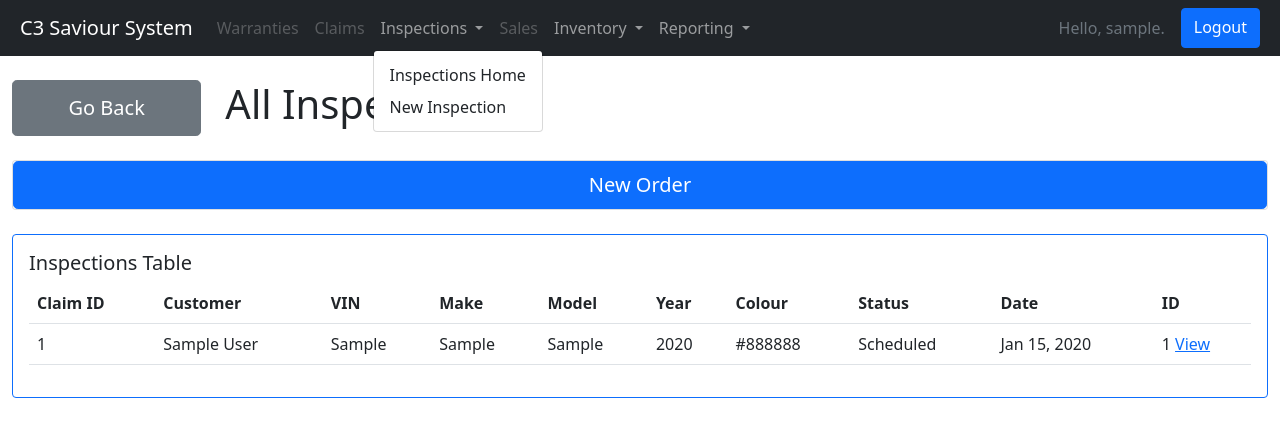
After one commit to diaz-michael/btm419-W22, a Django app: page /inspections/all in a window 1280 px wide, after a click on "Inspections". The commit adds this page. Shown: the top 437 px of the page. Run offline with Django 4.2, Linux system fonts and the light colour scheme; a user stored in the database is signed in; tables that the repository leaves empty hold one stand-in row (values such as "Sample post"); some libraries are stand-ins or nearby versions.

Commit message:
Add inspection functions

```diff
--- a/background/templates/background/base.html
+++ b/background/templates/background/base.html
@@ -23,8 +23,14 @@
           <li class="nav-item">
             <a class="nav-link disabled" href="{% url 'home'%}">Claims</a>
           </li>
-          <li class="nav-item">
-            <a class="nav-link" href="{% url 'home'%}">Inspections</a>
+          <li class="nav-item dropdown">
+            <a class="nav-link dropdown-toggle" id="navbarDropdown" role="button" data-bs-toggle="dropdown" aria-expanded="false">
+              Inspections
+            </a>
+            <ul class="dropdown-menu" aria-labelledby="navbarDropdown">
+              <a class="dropdown-item" href="{% url 'inspections:all' %}">Inspections Home</a>
+              <a class="dropdown-item" href="{% url 'inspections:create' %}">New Inspection</a>
+            </ul>
           </li>
           <li class="nav-item">
             <a class="nav-link disabled" href="{% url 'home'%}">Sales</a>
--- a/background/views.py
+++ b/background/views.py
@@ -16,7 +16,7 @@ def home(request):
                     context = {"products":Product.objects.all})
     else:
         if request.user.is_staff:
-            customers = Customer.objects.all()
+            customers = Customer.objects.all().order_by('email')
         else:
             customers = Customer.objects.filter(email = request.user.email)
 
--- a/c3prototype/urls.py
+++ b/c3prototype/urls.py
@@ -27,6 +27,7 @@ urlpatterns = [
     path('', include("django.contrib.auth.urls")),
     path('reporting/', include('reporting.urls', namespace='reporting')),
     path('inventory/orders/', include('inventory.urls')),
+    path('inspections/', include('inspections.urls')),
 ]
 urlpatterns += staticfiles_urlpatterns()
 urlpatterns += static(settings.MEDIA_URL, document_root=settings.MEDIA_ROOT)
--- a/inspections/models.py
+++ b/inspections/models.py
@@ -1,6 +1,6 @@
 from bdb import effective
 from django.db import models
-
+from django.urls import reverse
 
 # Create your models here.
 class warranty(models.Model):
@@ -61,3 +61,9 @@ class inspection(models.Model):
 
     def __str__(self):
         return  "#"+ str(self.id) + "| " + str(self.year) + " " + self.colour + " " +  self.make + " " +  self.model
+
+    def get_absolute_url(self):
+        return reverse("inspections:detail", kwargs={"id": self.id})
+
+    def get_edit_url(self):
+        return reverse("inspections:update", kwargs={"id": self.id})
--- /dev/null
+++ b/inspections/templates/inspections/inspections_table.html
@@ -0,0 +1,52 @@
+{% extends 'background/base.html' %}
+
+{% block content %}
+<div class="row">
+    <div class="d-grid col-md-2">
+        <button type="button" class="btn btn-secondary btn-lg btn-block" onclick="history.back()">Go Back</button>
+    </div>
+    <div class="col-md-10">
+        <h1 class="text-left">All Inspections</h1>
+    </div>
+</div>
+<br>
+    <div class="card mb-4">
+        <a  type="button" class="btn btn-primary btn-lg btn-block" href='{% url "inspections:create" %}'>New Order</a>
+    </div>
+<div class="row">
+    <div class="col-md-12 d-flex align-items-stretch">
+        <div class="card card-body card border-primary">
+            <h5 class="card-title">Inspections Table</h5>
+            <table class="table">
+                <tr>
+                    <th>Claim ID</th>
+                    <th>Customer</th>
+                    <th>VIN</th>
+                    <th>Make</th>
+                    <th>Model</th>
+                    <th>Year</th>
+                    <th>Colour</th>
+                    <th>Status</th>
+                    <th>Date</th>
+                    <th>ID</th>
+                </tr>
+                {% for ins in inspections %}
+                <tr>
+                    <td>{{ins.claimID.id}}</td>
+                    <td>{{ins.claimID.warrantyID.customerID.first_name}} {{ins.claimID.warrantyID.customerID.last_name}}</td>
+                    <td>{{ins.vin|make_list|slice:":8"|join:""}}<wbr>{{ins.vin|make_list|slice:"9:"|join:""}}</td>
+                    <td>{{ins.make}}</td>
+                    <td>{{ins.model}}</td>
+                    <td>{{ins.year}}</td>
+                    <td>{{ins.colour}}</td>
+                    <td>{{ins.get_status_display}}</td>
+                    <td>{{ins.scheduledDate|date:"M d, Y" }}</td>
+                    <td>{{ins.id}} <a href='{{ ins.get_absolute_url }}'>View</a></td>
+                </tr>
+                {% endfor %}
+            </table>
+        </div>
+    </div>
+</div>
+
+{% endblock %}
--- /dev/null
+++ b/inspections/urls.py
@@ -0,0 +1,11 @@
+from django.urls import path
+from . import views
+
+app_name = 'inspections'
+
+urlpatterns = [
+    path('all', views.inspections_all, name="all"),
+    path("<int:id>/", views.inspection_detail_view, name='detail'),
+    path("create/", views.inspection_create_view, name='create'),
+    path("<int:id>/edit/", views.inspection_update_view, name='update'),
+]
--- a/inspections/views.py
+++ b/inspections/views.py
@@ -1,3 +1,66 @@
-from django.shortcuts import render
+from django.contrib.auth.decorators import login_required
+from django.shortcuts import render, get_object_or_404, redirect
+
+# from itertools import product
+
+from .models import inspection
+from .forms import inspectionForm
 
 # Create your views here.
+def index(request):
+    """The home page for Inspections."""
+    return render(request, 'inspections/index.html')
+
+@login_required
+def inspections_all(request):
+    """The inpections page"""
+    # claim_list = claim.objects.all()
+    # inspection_list = inspection.objects.all()
+    # warranty_list = warranty.objects.all()
+    # customer_list = Customer.objects.all()
+    # dealership_list = Dealership.objects.all()
+
+    # context = {'claim_list': list(claim_list), 'inspection_list': (inspection_list),'warranty_list': warranty_list,'customer_list': customer_list,'dealership_list': dealership_list },
+
+    #print(inventory_list)
+
+    inspections = inspection.objects.all().order_by("-scheduledDate")
+    # Product.objects.all().filter(sub_category__category_id=category_id).select_related('parent')
+
+
+    context = {'inspections':inspections}
+    return render(request, 'inspections/inspections_table.html', context)
+
+@login_required
+def inspection_detail_view(request, id=None):
+    obj = get_object_or_404(inspection, id=id)
+    context = {
+        "inspection": obj
+    }
+    return render(request, "inspections/detail.html", context)
+
+@login_required
+def inspection_update_view(request, id=None):
+    obj = get_object_or_404(inspection, id=id)
+    form = inspectionForm(request.POST or None, instance=obj)
+    context = {
+        "form": form,
+        "object": obj
+    }
+    if form.is_valid():
+        ins = form.save(commit=False)
+        ins.save()
+        # formset.save()
+        context['message'] = 'Order saved.'
+    return render(request, "inspections/create-update.html", context)
+
+def inspection_create_view(request):
+    form = inspectionForm(request.POST or None)
+    context = {
+        "form": form
+    }
+    if form.is_valid():
+        ins = form.save(commit=False)
+        ins.save()
+        return redirect(ins.get_absolute_url())
+    return render(request, "inspections/create-update.html", context)
--- a/inventory/forms.py
+++ b/inventory/forms.py
@@ -1,6 +1,4 @@
 from django import forms
-from crispy_forms.helper import FormHelper
-from crispy_forms.layout import Layout, Div, Field
 
 # based on https://github.com/codingforentrepreneurs/Try-Django-3.2
 
```
Also changed, not shown: inspections/forms.py (added, +25 -0 lines), inspections/templates/inspections/create-update.html (added, +26 -0 lines), inspections/templates/inspections/detail.html (added, +41 -0 lines), inventory/templates/inventory/list.html (+9 -2 lines), inspections/templates/inspections/index.html (added).
